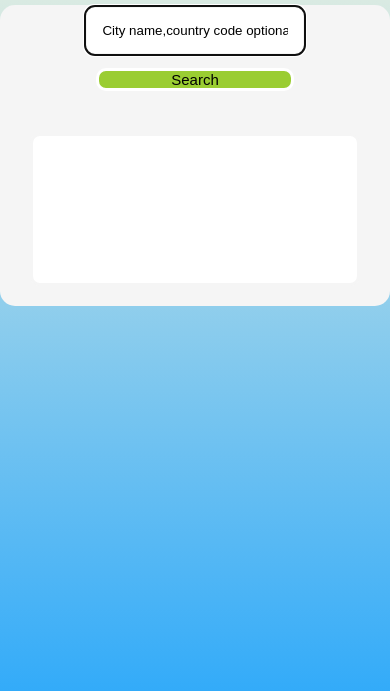
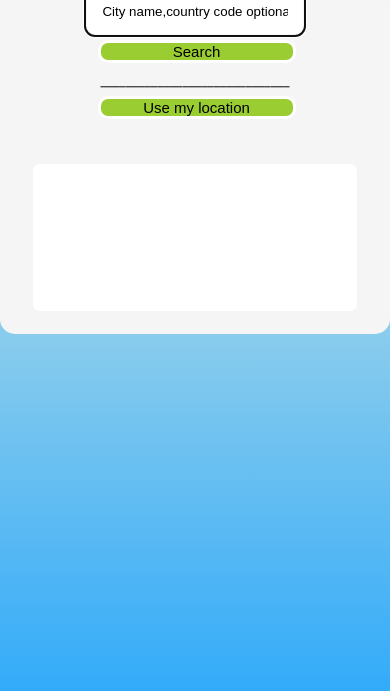
Before and after one commit to ericpham19/JS-Application-, a plain HTML site: page index.html in a window 390 px wide. Shown: the part 153-844 px from the top of the page. Drawn offline with nearby package versions, Linux system fonts and the light colour scheme.

Commit message:
added current location button

```diff
--- a/index.html
+++ b/index.html
@@ -25,6 +25,8 @@
             />
             <button onclick = "findWeather(); getBackgroundImage();" type="button">Search</button>
             <span class="msg"></span>
+            <span>______________________________</span>
+            <button onclick ="useCurrentLocation();getBackgroundImage();"; type="button">Use my location</button>
           </form>
 
           <div class="weather-container">
--- a/index.js
+++ b/index.js
@@ -4,6 +4,8 @@ const weatherIcon = document.getElementById("icon");
 const weatherInfo = document.getElementById("weather-description");
 const cityName = document.getElementById("city-result");
 const textField = document.getElementById("city");
+
+
 const url = `https://api.openweathermap.org/data/2.5/forecast?q=${textField.value}&units=metric&appid=33d7061a211b97265abda12a2d87a56e`;
  backgroundImageUrl = `https://api.unsplash.com/photos/random/?client_id=hGciUY5Pj0GifSYTR7VGVdm43bnnWBgWU0HkalOJyno`;
 
@@ -32,24 +34,20 @@ function findWeather() {
 function displayData(data) {
   temperature.innerText = data.list[0].main.temp + "C°";
   weatherInfo.innerText = data.list[0].weather[0].description;
+  console.log(data.list[0].weather[0].description);
 
   cityName.innerText = data.city.name;
   iconCode = data.list[0].weather[0].icon;
   iconUrl = "https://api.openweathermap.org/img/w/" + iconCode;
   weatherIcon.src = iconUrl;
-    getBackgroundImage();
-
-
 }
 
 function getBackgroundImage() {
   const textField = document.getElementById("city");
   const body = document.getElementsByTagName("body")[0];
-  const weatherQuery = weatherInfo.innerText
-  backgroundImageUrl = `https://api.unsplash.com/photos/random/?query=${textField.value}&client_id=hGciUY5Pj0GifSYTR7VGVdm43bnnWBgWU0HkalOJyno;`;
   const photographer = document.querySelector("#photographer");
-  console.log(textField.value);
-
+  backgroundImageUrl = `https://api.unsplash.com/photos/random/?query=${textField.value}${weatherInfo}&client_id=hGciUY5Pj0GifSYTR7VGVdm43bnnWBgWU0HkalOJyno;`;
+  console.log(weatherInfo);
   return fetch(backgroundImageUrl)
     .then((response) => response.json())
 
@@ -66,3 +64,39 @@ function getBackgroundImage() {
     })
     .catch((error) => alert(error.message));
 }
+
+
+
+
+
+
+
+
+
+
+function useCurrentLocation() {
+  if (navigator.geolocation) {
+    navigator.geolocation.getCurrentPosition((position) => {
+
+      long = position.coords.longitude;
+      lat = position.coords.latitude;
+
+      const currentLocationUrl = `https://api.openweathermap.org/data/2.5/weather?lat=${lat}&lon=${long}&units=metric&appid=33d7061a211b97265abda12a2d87a56e`;
+      const msgValue = document.querySelector(".msg");
+      return fetch(currentLocationUrl)
+        .then((response) => response.json())
+        .then((result) => {
+          msgValue.innerText = "";
+          console.log(result);
+          temperature.innerText = result.main.temp + "C°";
+          weatherInfo.innerText = result.weather[0].description;
+          cityName.innerText = result.name;
+          iconCode = result.weather[0].icon;
+          iconUrl ="https://api.openweathermap.org/img/w/" + iconCode;
+          weatherIcon.src = iconUrl;
+
+
+        });
+    });
+  }
+}
--- a/style.css
+++ b/style.css
@@ -116,6 +116,14 @@ form button:hover {
   background-color: rgb(51, 171, 249);
 }
 
+  form button {
+
+    width: 60%;
+    background-color: yellowgreen;
+  }
+
+
+
 .temperature {
   justify-content: center;
 }
@@ -198,11 +206,3 @@ input {
 }
 
 /* media styling*/
-
-@media (min-width: 300px) and (max-width: 700px) {
-  form button {
-    margin: 12px 0 0 0;
-    width: 60%;
-    background-color: yellowgreen;
-  }
-}
```
Lines whose indentation alone changed are shown as unchanged.
